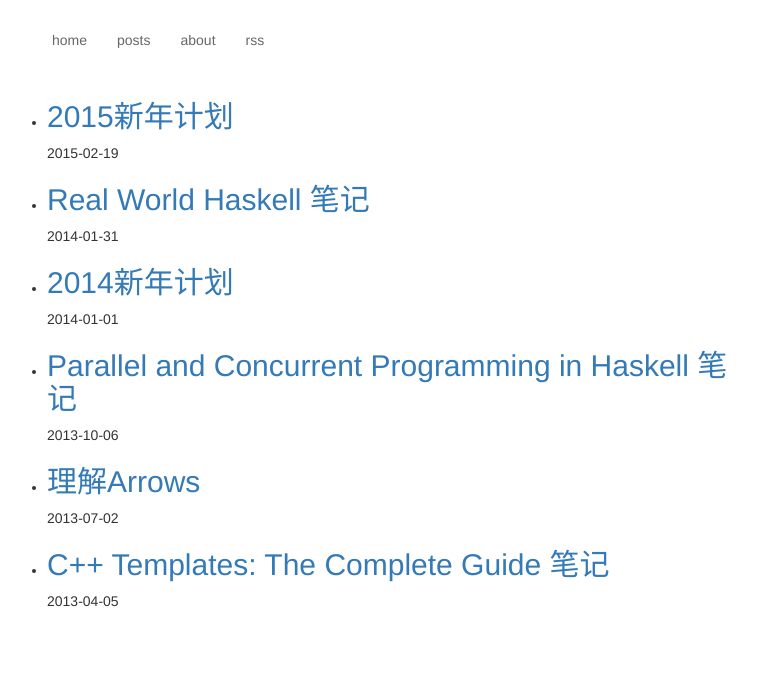
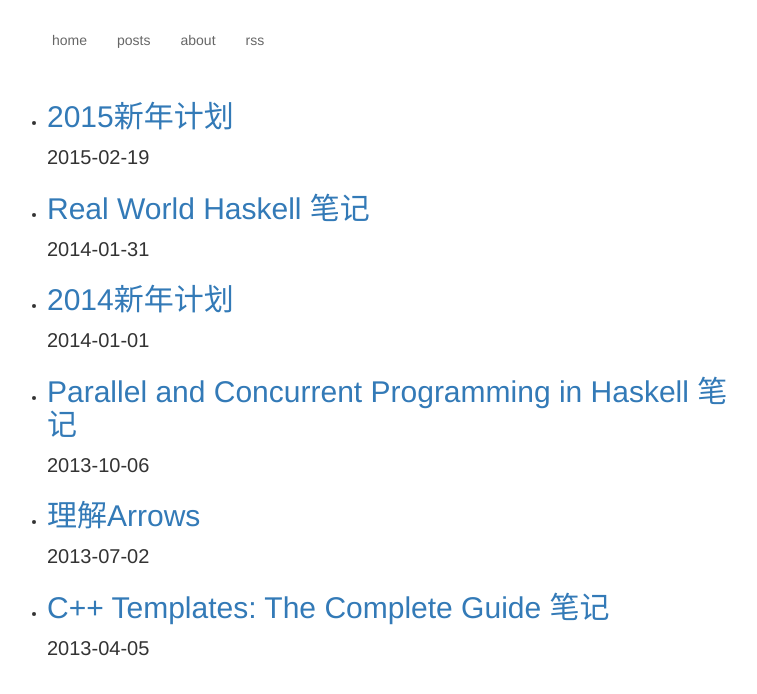
Before and after one commit to fantasticsid/fantasticsid.github.io, a plain HTML site: page index.html in a window 1280 px wide. Shown: the whole page, without its empty margins (258-1015 px from the left). Drawn offline with Linux system fonts and the light colour scheme.

Commit message:
Sun Jun  7 13:58:47 CST 2015

```diff
--- a/stylesheets/styles.css
+++ b/stylesheets/styles.css
@@ -1 +1 @@
-.navbar-nav a{color:rgba(0, 0, 0, 0.6)}
+.navbar-nav a{color:rgba(0, 0, 0, 0.6)}p{font-size:20px}
```
